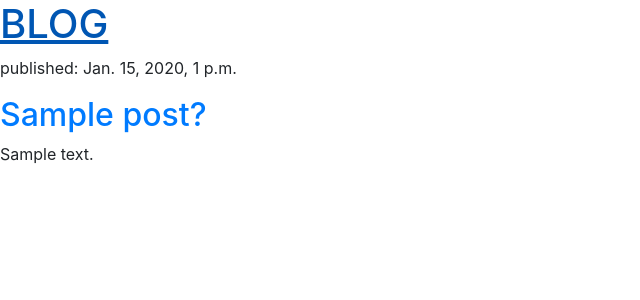
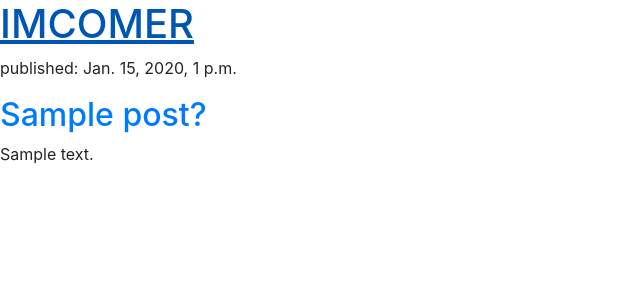
Before and after one commit to Janjojem/my_first_blog, a Django app: template blog/templates/blog/post_list.html in a window 1280 px wide. Shown: the top 300 px of the page, without its empty margins (0-640 px from the left). Run offline with Django 3.2, Linux system fonts and the light colour scheme; the template is opened without the code that fills it: values that come from a table or form of the project are taken from there, others are empty; tables that the repository leaves empty hold one stand-in row (values such as "Sample post"); some libraries are stand-ins or nearby versions.

Commit message:
deneme12938

```diff
--- a/blog/templates/blog/post_list.html
+++ b/blog/templates/blog/post_list.html
@@ -1,12 +1,12 @@
 <html>
     <head>
-        <title>LOREM IPSUM</title>
+        <title>BLOG</title>
         <link rel="stylesheet" href="https://stackpath.bootstrapcdn.com/bootstrap/4.3.1/css/bootstrap.min.css" integrity="sha384-ggOyR0iXCbMQv3Xipma34MD+dH/1fQ784/j6cY/iJTQUOhcWr7x9JvoRxT2MZw1T" crossorigin="anonymous">
     </head>
     <body>
 
         <div>
-            <h1><a href="/">BLOG</a></h1>
+            <h1><a href="/">IMCOMER</a></h1>
         </div>
         {% for post in posts %}
         <div>
```
